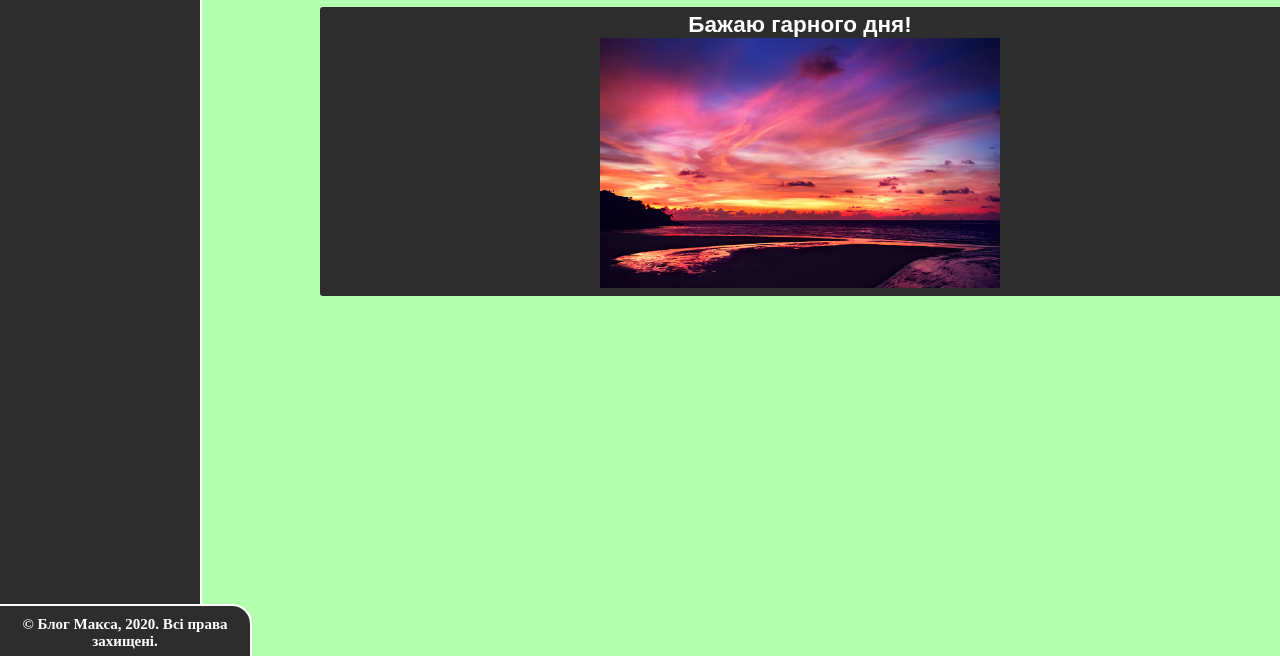
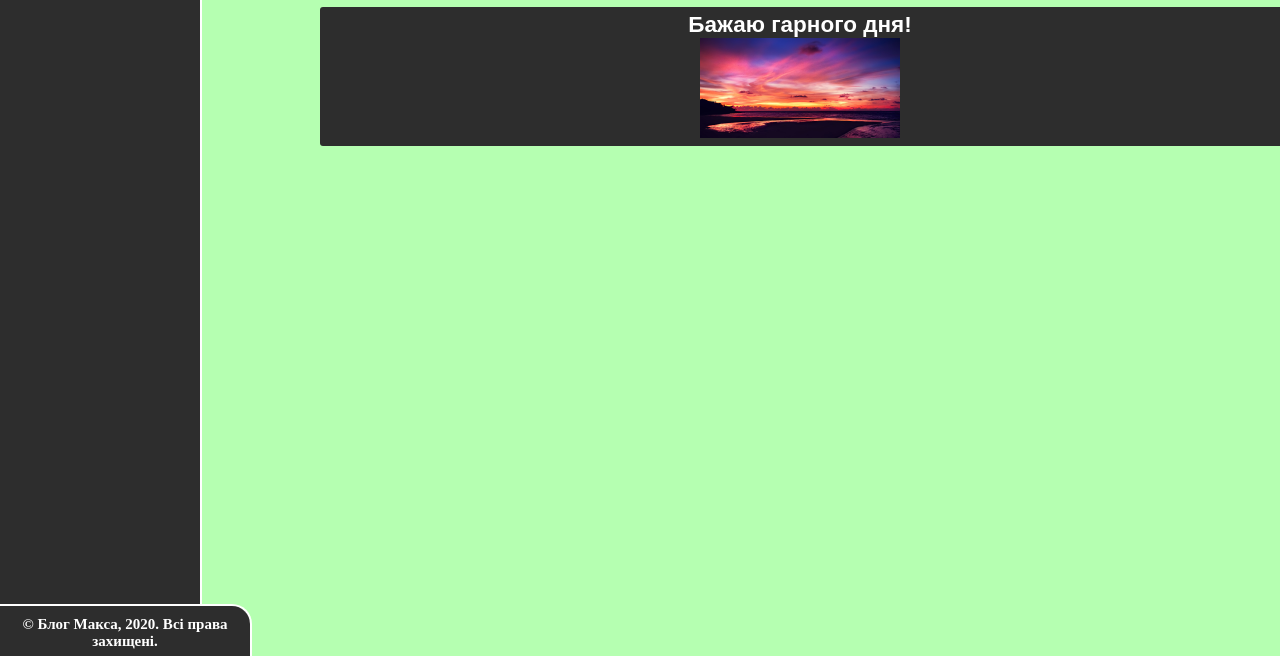
Before and after one commit to im-1/m, a plain HTML site: page index.html in a window 1280 px wide. Shown: the part 144-800 px from the top of the page. Drawn offline with Linux system fonts and the light colour scheme.

Commit message:
Update style.css

```diff
--- a/css/style.css
+++ b/css/style.css
@@ -144,9 +144,9 @@ footer {
 	color: yellow;
 }
 
-img {
-	width: 400px;
-	height: 250px;
+.textbox img {
+	height: 100px;
+	width: 200px;
 }
 
 @media (max-width: 900px) {
```
